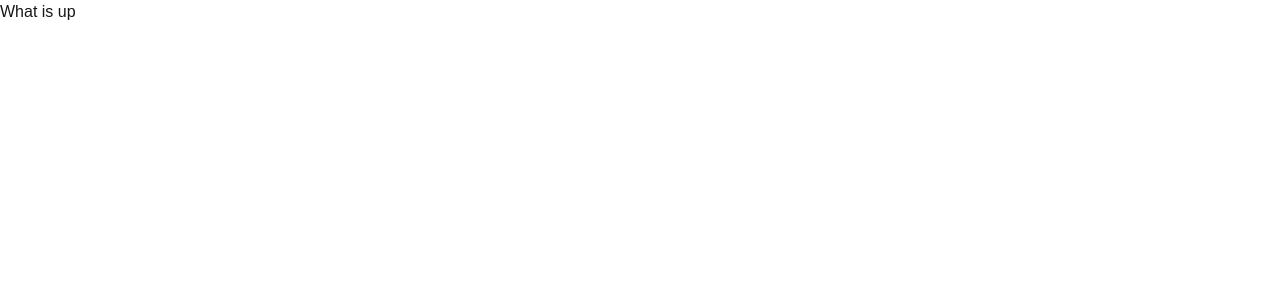
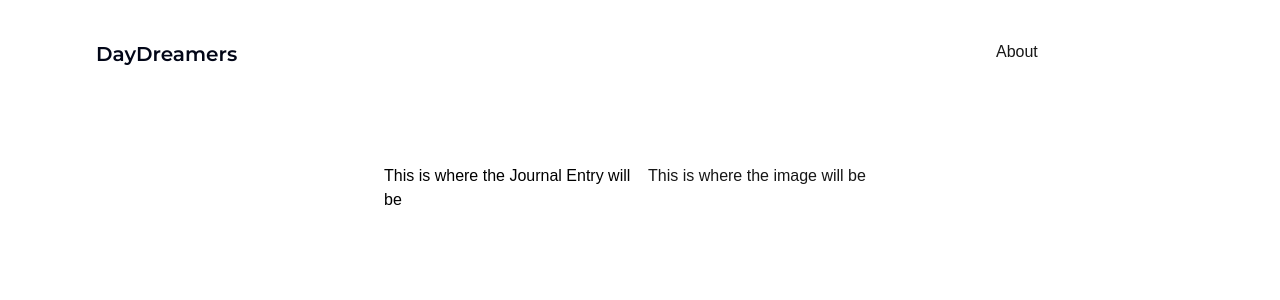
Before and after one commit to LeonardoLujan/daydreamers, a Next.js app: page /journal in a window 1280 px wide. Shown: the top 300 px of the page. Built offline with nearby package versions, Linux system fonts and the light colour scheme.

Commit message:
Journal UI

```diff
--- /dev/null
+++ b/src/app/journal/journalcomp/image.tsx
@@ -0,0 +1,14 @@
+
+export default function ImageComp() {
+
+
+    return (
+
+        <div>
+            This is where the image will be
+
+
+        </div>
+
+    )
+}
--- /dev/null
+++ b/src/app/journal/main.tsx
@@ -0,0 +1,17 @@
+
+import ImageComp from "@/app/journal/journalcomp/image"
+
+
+export default function main() {
+
+
+    return (
+
+        <div>
+            <ImageComp/>
+
+
+        </div>
+
+    )
+}
--- a/src/app/journal/page.tsx
+++ b/src/app/journal/page.tsx
@@ -1,12 +1,33 @@
 
 
-export default function Journal(){
+import Header from "@/components/header";
+import Main from "@/app/journal/main"
+
+export default function Profile() {
+
 
     return(
 
+        <div>
+            <Header/>
+            <div className="mx-96 my-24 grid grid-cols-4 grid-rows-4 gap-4">
 
-        <div>
-            What is up
+
+                <div className="col-span-2 bg-white rounded-xl">
+                    <div className="text-black border-solid border-black ">
+                        This is where the Journal Entry will be
+                    </div>
+                </div>
+                <div className="col-span-2">
+                    <Main/>
+                </div>
+
+
+            </div>
+
+
+
+
 
         </div>
     )
--- a/src/app/login2/login2.jsx
+++ b/src/app/login2/login2.jsx
@@ -13,16 +13,16 @@ export default function login2() {
     event.preventDefault();
     const formData = new FormData(event.target);
     console.log(formData);
-    // const name = formData.get('name');
-    // const age = formData.get('age');
-    // const appearance = formData.get('appearance');
-    // const interests = formData.get('interests');
+    const name = formData.get('protagonistName');
+    const age = formData.get('age');
+    const appearance = formData.get('appearance');
+    const interests = formData.get('interests');
 
     console.log(event);
 
     try {
       let response = await fetch(serv + 'profile/password_less_login/profile/profile', {
-        Host: serv + 'profile/password_less_login/profile/profile',
+        Host: serv + 'profile/profile',
         method: 'POST',
         body: formData,
       });
@@ -31,7 +31,9 @@ export default function login2() {
       const token = response.token
       localStorage.setItem("token", token)
 
-      router.push('/journal')
+      if(!response){
+        router.push('/journal')
+      }
 
 
       alert(`${response.name}`)
```
